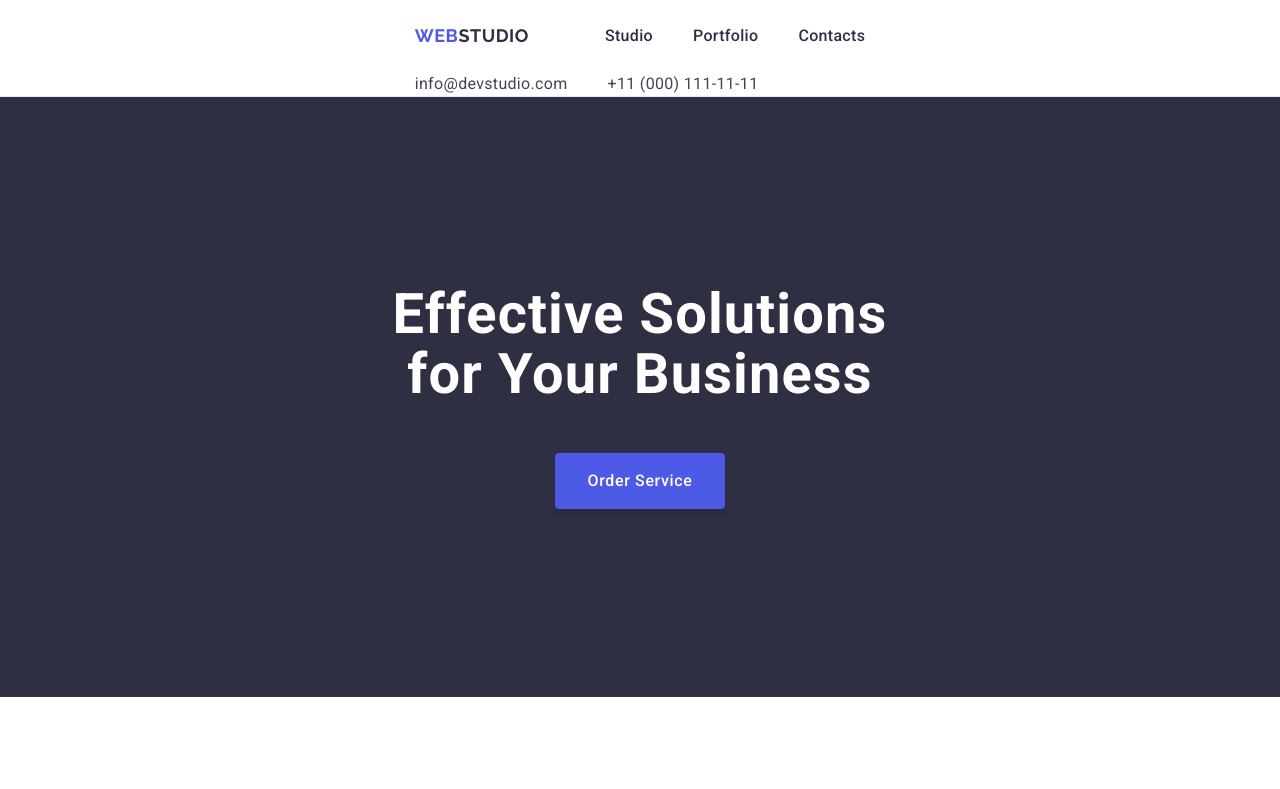
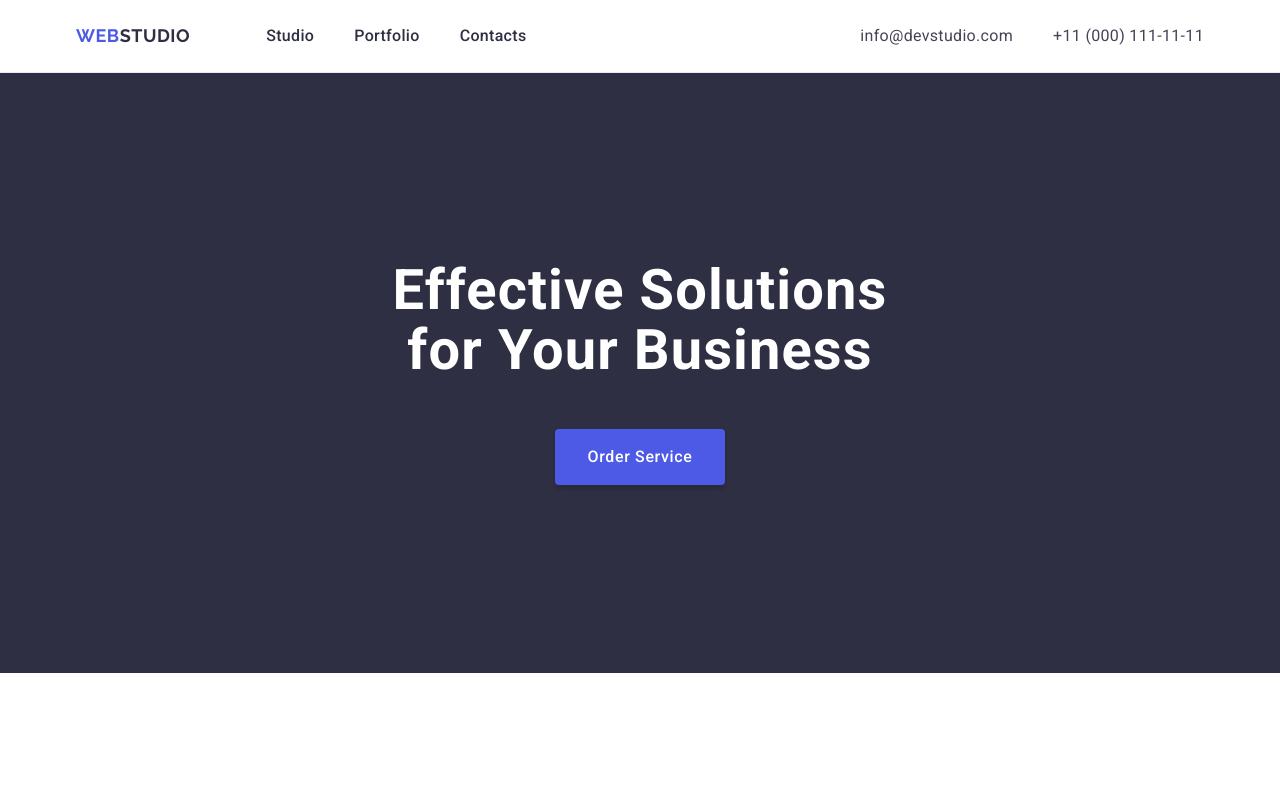
Before and after one commit to crystaller347/goit-markup-hw-03, a plain HTML site: page index.html in a window 1280 px wide. Shown: the top 789 px of the page. Drawn offline with nearby package versions, Linux system fonts and the light colour scheme.

Commit message:
fix errors 2

```diff
--- a/css/styles.css
+++ b/css/styles.css
@@ -45,14 +45,14 @@ img {
 }
 
 .container {
-  max-width: 1158px;
+  width: 1158px;
   padding-left: 15px;
   padding-right: 15px;
   margin-left: auto;
   margin-right: auto;
 }
 
-.header-section,
+.header-container,
 .navigation {
   display: flex;
   justify-content: space-between;
@@ -95,6 +95,7 @@ img {
 
 .nav-list-item {
   color: #2e2f42;
+  padding: 24px 0;
 }
 
 .nav-list-item:hover,
--- a/index.html
+++ b/index.html
@@ -22,7 +22,7 @@
 
   <body>
     <header class="header-section">
-      <div class="container">
+      <div class="container header-container">
         <nav class="navigation">
           <a href="./index.html" class="logo"
             >Web<span class="accent">Studio</span></a
```
